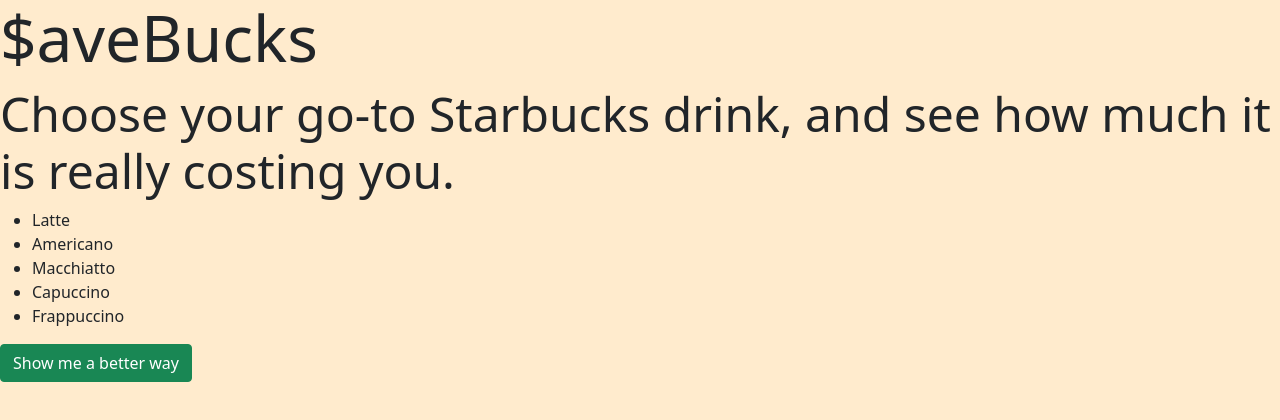
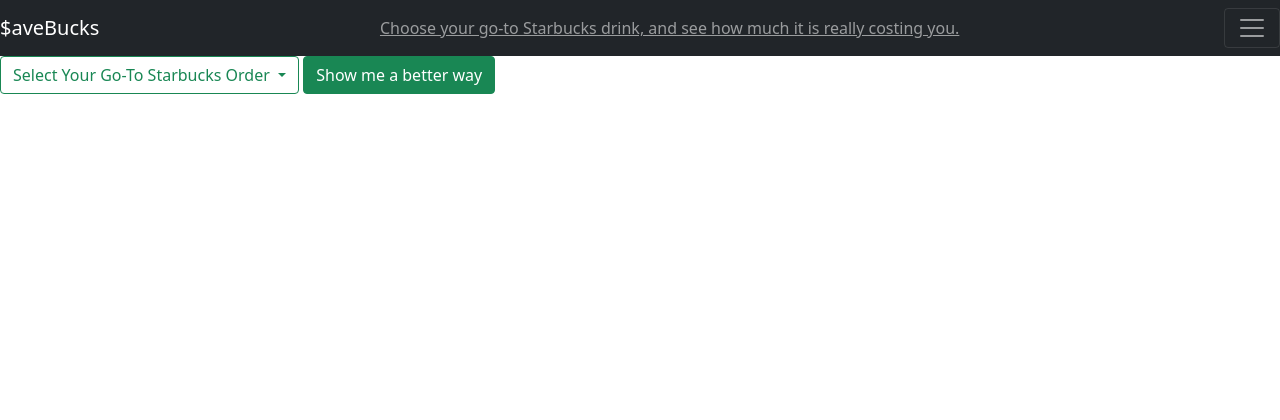
Before and after one commit to francestang221/SaveBucks, a plain HTML site: page index.html in a window 1280 px wide. Drawn offline with nearby package versions, Linux system fonts and the light colour scheme.

Commit message:
Added navbar, Bootstrap for buttons, Starbucks-esque color scheme

```diff
--- a/index.html
+++ b/index.html
@@ -4,27 +4,62 @@
     <meta charset="UTF-8">
     <meta http-equiv="X-UA-Compatible" content="IE=edge">
     <meta name="viewport" content="width=device-width, initial-scale=1.0">
+
     <!-- Bootstrap CSS -->
     <link href="https://cdn.jsdelivr.net/npm/bootstrap@5.0.0-beta3/dist/css/bootstrap.min.css" rel="stylesheet" integrity="sha384-eOJMYsd53ii+scO/bJGFsiCZc+5NDVN2yr8+0RDqr0Ql0h+rP48ckxlpbzKgwra6" crossorigin="anonymous">
-    <!-- Our own CSS -->
-    <link rel="stylesheet" href="style.css">
+
+   <!-- Our own CSS -->
+   <link rel="stylesheet" href="style.css">
+
     <title>SaveBucks</title>
 </head>
-<body>
-    <h1 class="display-3">$aveBucks</h1>
+<body id="body">
 
-    <h2 class="display-5">Choose your go-to Starbucks drink, and see how much it is really costing you.</h2>
-    <ul>
-        <li>Latte</li>
-        <li>Americano</li>
-        <li>Macchiatto</li>
-        <li>Capuccino</li>
-        <li>Frappuccino</li>
-    </ul>
+    <nav id="header" class="navbar navbar-dark bg-dark">
+        <a class="navbar-brand" href="#">$aveBucks</a>
+        <a class="navbar-text" href="#">Choose your go-to Starbucks drink, and see how much it is really costing you.</a>
 
-    <button type="button" class="btn btn-success">Show me a better way</button>
+        <button class="navbar-toggler" type="button" data-toggle="collapse" data-target="#navbarSupportedContent" aria-controls="navbarSupportedContent" aria-expanded="false" aria-label="Toggle navigation">
+          <span class="navbar-toggler-icon"></span>
+        </button>
 
-    <!-- JS script-->
+        <div class="collapse navbar-collapse" id="navbarSupportedContent">
+          <ul class="navbar-nav mr-auto">
+            <li class="nav-item active">
+              <a class="nav-link" href="#">Home <span class="sr-only"></span></a>
+            </li>
+            <li class="nav-item active">
+                <a class="nav-link" href="#">About <span class="sr-only"></span></a>
+              </li>
+          </ul>
+        </div>
+      </nav>
+
+
+    <div class="btn-group" class="dropdown">
+        <button type="button" class="btn btn-outline-success dropdown-toggle" data-toggle="dropdown" aria-haspopup="true" aria-expanded="false">
+          Select Your Go-To Starbucks Order
+        </button>
+        <div id="coffee-dropdown" class="dropdown-menu dropdown-menu-right">
+          <button class="dropdown-item" type="button">Latte</button>
+          <button class="dropdown-item" type="button">Americano</button>
+          <button class="dropdown-item" type="button">Macchiatto</button>
+          <button class="dropdown-item" type="button">Capuccino</button>
+          <button class="dropdown-item" type="button">Frappuccino</button>
+        </div>
+      </div>
+
+    <button type="button" id="enter" class="btn btn-success">Show me a better way</button>
+
+    <!-- JS script -->
     <script src="script.js"></script>
+
+    <!-- JQuery -->
+    <script src="https://ajax.googleapis.com/ajax/libs/jquery/3.5.1/jquery.min.js"></script>
+
+    <!-- Bootstrap JS, JQuery, Popper -->
+    <script src="https://code.jquery.com/jquery-3.3.1.slim.min.js" integrity="sha384-q8i/X+965DzO0rT7abK41JStQIAqVgRVzpbzo5smXKp4YfRvH+8abtTE1Pi6jizo" crossorigin="anonymous"></script>
+    <script src="https://cdnjs.cloudflare.com/ajax/libs/popper.js/1.14.6/umd/popper.min.js" integrity="sha384-wHAiFfRlMFy6i5SRaxvfOCifBUQy1xHdJ/yoi7FRNXMRBu5WHdZYu1hA6ZOblgut" crossorigin="anonymous"></script>
+    <script src="https://stackpath.bootstrapcdn.com/bootstrap/4.2.1/js/bootstrap.min.js" integrity="sha384-B0UglyR+jN6CkvvICOB2joaf5I4l3gm9GU6Hc1og6Ls7i6U/mkkaduKaBhlAXv9k" crossorigin="anonymous"></script>
 </body>
 </html>
--- a/style.css
+++ b/style.css
@@ -1,3 +1,7 @@
-body {
-    background-color: blanchedalmond;
+#body {
+    background-color: #ffffff;
 }
+
+#header {
+    background-color: #27251F;
+}
```
